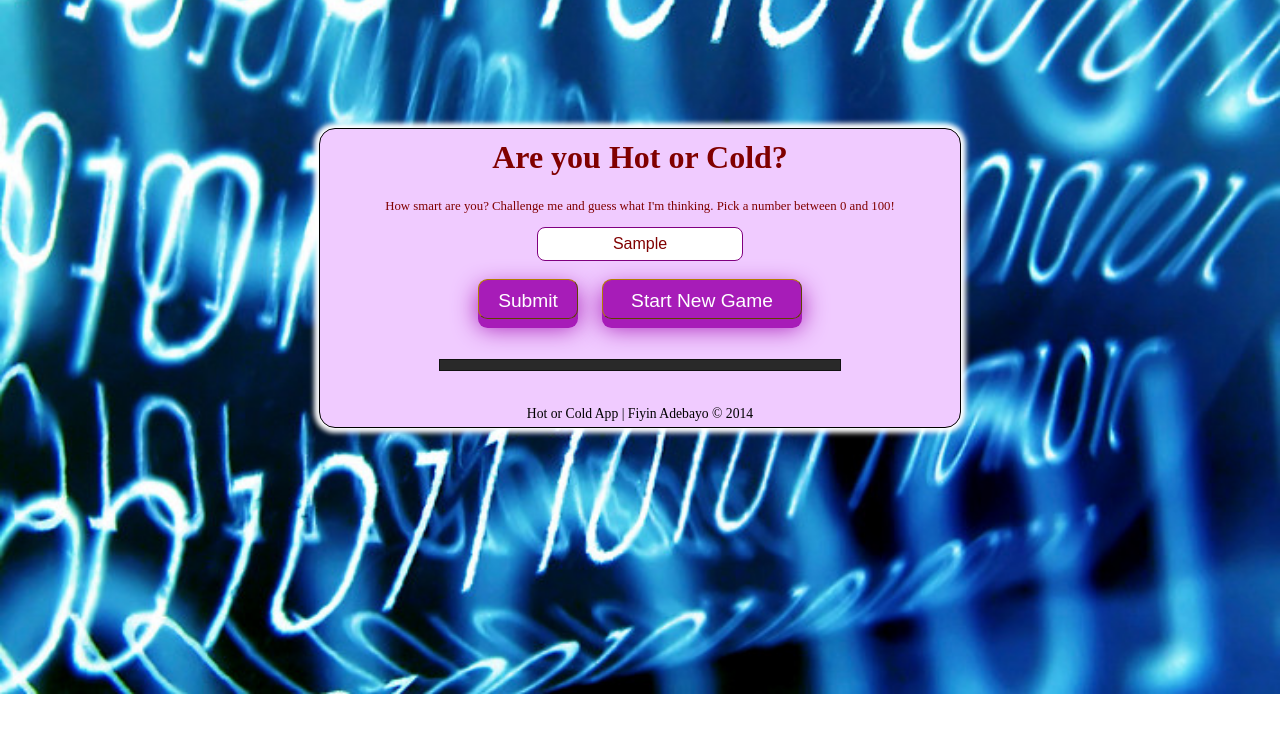
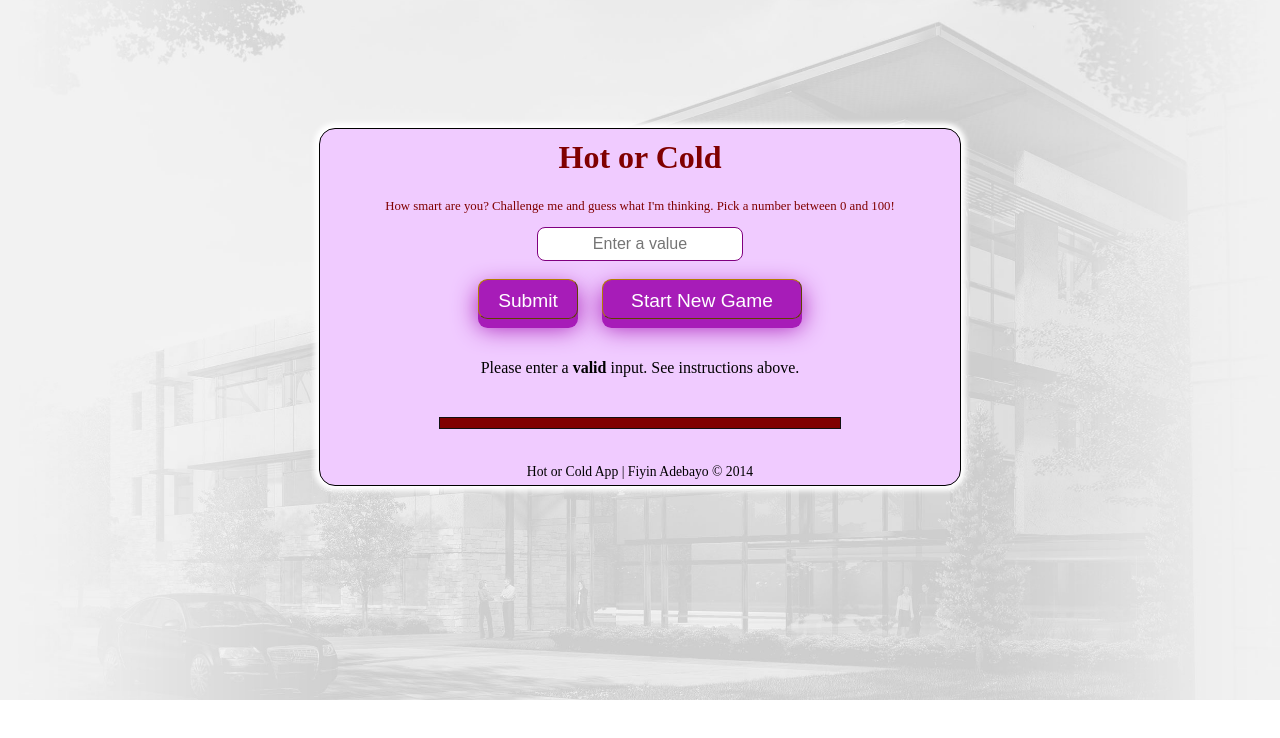
Before and after one commit to andela-fadebayo/HotCold, a plain HTML site: page index.html in a window 1280 px wide. Both pictures are taken after typing "Sample" into the empty fields and a click on the button "Submit". Drawn offline with Linux system fonts and the light colour scheme.

Commit message:
final commit before submission

```diff
--- a/index.html
+++ b/index.html
@@ -12,7 +12,7 @@
     <!-- div container to hold the app section -->
     <div id='container'>
         <div id="header">
-            <h1>Are you Hot or Cold?</h1>
+            <h1>Hot or Cold</h1>
             <p class="instruction">
               How smart are you? Challenge me and guess what I'm thinking. Pick a number between 0 and 100!
             </p>
@@ -34,5 +34,5 @@
     </div>
 </body>
 <script type="text/javascript" src="script/jquery-1.11.1.js"></script>
-<script src="script/hotcold_olp.js"></script>
+<script src="script/hotcold.js"></script>
 </html>
--- a/script/hotcold.js
+++ b/script/hotcold.js
@@ -2,18 +2,19 @@
 // Fiyinfoluwa Adebayo
 // 21-24th November, 2014
 
-//hot or cold app realized using object literals
+//Hot or Cold App realized using object literals
 
 var HotCold = {
   //define all variables
   oldDifference: 0,
+  userInputProgress: 0,
   submitBtn: document.getElementsByTagName('button')[0],
   newGameBtn: document.getElementsByTagName('button')[1],
   userInputElement: document.getElementsByTagName('input')[0],
   computerGuess: Math.round(Math.random() * 100),
   newGame: function() {
              HotCold.gameApp(HotCold.computerGuess);
-             console.log("computer generated guess is " + HotCold.computerGuess);
+             HotCold.progressBar(HotCold.computerGuess, HotCold.userInputProgress);
           },
   showResult: function(status) {
                 var result = document.getElementById('showResult');
@@ -26,13 +27,12 @@ var HotCold = {
            },
   gameApp: function(guess) {
              var userInput = HotCold.userInputElement.value;
-             console.log("user input was " + userInput);
+             HotCold.userInputProgress = userInput;
              //clear user input field
              HotCold.userInputElement.value = '';
              //validate user input
              if(isNaN(userInput) || userInput > 100 || userInput < 0) {
                HotCold.showResult('Please enter a <strong>valid</strong> input. See instructions above.');
-               console.log('Please enter a valid input!!!');
              }
              else {
                if(guess == userInput){
@@ -51,9 +51,7 @@ var HotCold = {
                else {
                  //find difference between the user's guess and the computer's guess
                  var newDifference = Math.abs(userInput - guess);
-                 console.log('new difference is ' + newDifference);
-                 var oldDifference = HotCold.oldDifference;
-                 console.log('old difference is ' + oldDifference);
+                 oldDifference = HotCold.oldDifference;
                  if (newDifference < oldDifference) {
                    //if the new difference is smaller, that means the user is getting
                    //closer to the computer's guess.
@@ -75,7 +73,12 @@ var HotCold = {
                  HotCold.oldDifference = newDifference;
                }
              }
-           }
+           },
+  progressBar: function(computerChoice, userInput) {
+                 //function to animate progress based on user inputs
+                 var percent = Math.abs(100 - (Math.floor(Math.abs(computerChoice - userInput))));
+                 $('#progressBar').animate({width:percent + "%"}, 500);
+               }
 
 };
 
--- a/styles/main.css
+++ b/styles/main.css
@@ -6,9 +6,8 @@ body {
     margin: 0;
     padding: 0;
     text-align: center;
-    /*background-color: #666;*/
     font-family: kalinga, 'sans serif';
-    background-image: url('../images/binary_bkgrnd.jpg');
+    background-image: url('../images/grey_bkgrnd.jpg');
     background-repeat: no-repeat;
     background-position: center;
     background-size: cover;
@@ -73,12 +72,11 @@ body {
   border: 1px outset #b37d00;
   color: #fff;
   background-color: #A71CB8;
-  /*font-family: */
   font-size: 1.2em;
   text-decoration: none;
   -webkit-box-shadow: 0px 9px 0px #A71CB8, 0px 9px 25px #A71CB8;
-  /*-moz-box-shadow: 0px 9px 0px rgba(219,31,5,1), 0px 9px 25px rgba(0,0,0,.7);*/
-  /*box-shadow: 0px 9px 0px rgba(219,31,5,1), 0px 9px 25px rgba(0,0,0,.7);*/
+  -moz-box-shadow: 0px 9px 0px #A71CB8, 0px 9px 25px #A71CB8;
+  box-shadow: 0px 9px 0px #A71CB8, 0px 9px 25px #A71CB8;
   -webkit-transition: all .1s ease;
   -moz-transition: all .1s ease;
   -ms-transition: all .1s ease;
@@ -89,8 +87,8 @@ body {
 
 #firstBtn:active, #secondBtn:active {
   -webkit-box-shadow: 0px 3px 0px #B666BF, 0px 3px 6px #B666BF;
-  /*-moz-box-shadow: 0px 3px 0px rgba(219,31,5,1), 0px 3px 6px rgba(0,0,0,.9);*/
-  /*box-shadow: 0px 3px 0px rgba(219,31,5,1), 0px 3px 6px rgba(0,0,0,.9);*/
+  -moz-box-shadow: 0px 3px 0px #B666BF, 0px 3px 6px #B666BF;
+  box-shadow: 0px 3px 0px #B666BF, 0px 3px 6px #B666BF;
   position: relative;
   top: 6px;
   outline: 0;
@@ -108,7 +106,6 @@ body {
 
 #showResult {
   margin: 40px auto;
-  /*border: 1px solid #CBBED9;*/
 }
 
 #progressBar {
@@ -116,7 +113,7 @@ body {
   width: 400px;
   height: 10px;
   border: 1px solid #111;
-  background-color: #292929;
+  background-color: maroon;
 }
 
 #progressBar div {
@@ -125,11 +122,10 @@ body {
   text-align: right;
   height: 20px;
   width: 0;
-  background-color: maroon;
+  background-color: #ccc;
 }
 
 footer {
-    /*background-color: #ddd;*/
     padding: 0 10px;
     bottom: 0;
     border-bottom: 1em;
```
Also changed, not shown: images/binary_bkgrnd.jpg (deleted), images/grey_bkgrnd.jpg (added).
